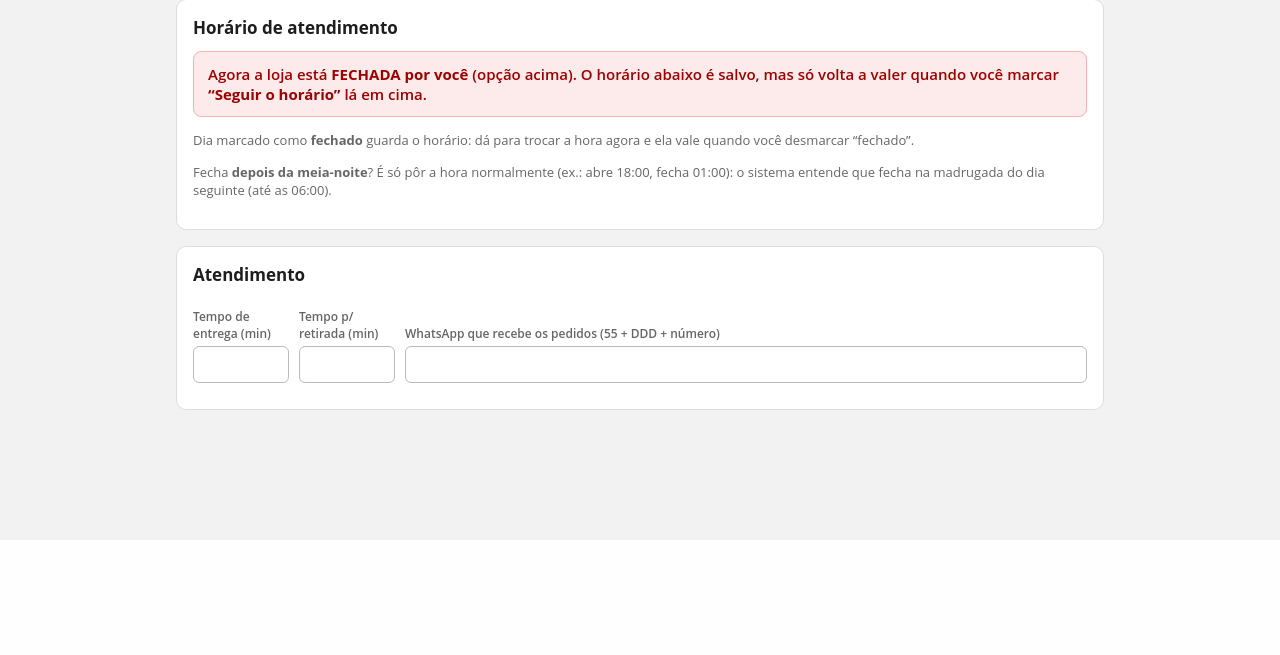
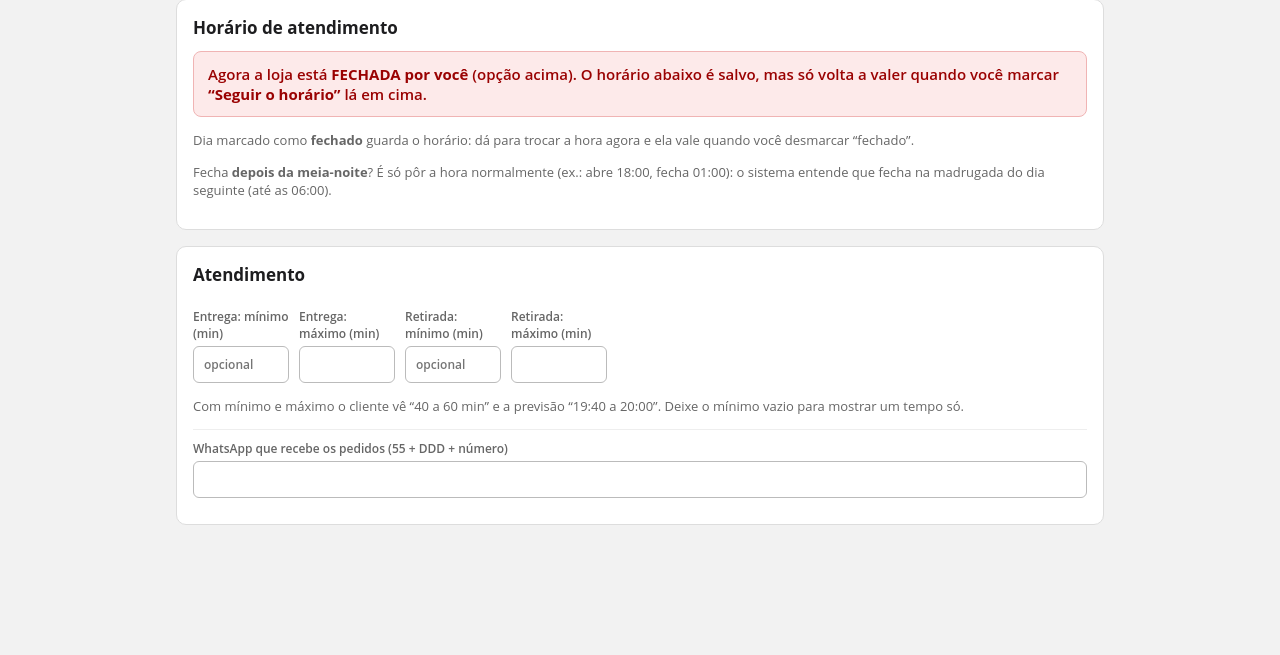
Before and after one commit to dunnitec/sneppizzaria, a Flask app: template app/templates/admin/store.html in a window 1280 px wide. Shown: the part 2063-2718 px from the top of the page. Before the commit the page ends 2603 px from the top, so only its background shows below. Run offline with Flask 3, Linux system fonts and the light colour scheme; the template is opened without the code that fills it, so the values that code supplies are empty.

Commit message:
Tempo mínimo e máximo de entrega e de retirada ("40 a 60 min", previsão "19:40 a 20:00"); site deixa claro que o Sim volta ao cardápio
Co-Authored-By: Claude Opus 5.5 <noreply@anthropic.com>

```diff
--- a/app/routes/account.py
+++ b/app/routes/account.py
@@ -109,7 +109,7 @@ def order_summary(order, slug):
         "status": ORDER_STATUSES.get(order.status, order.status),
         "status_code": order.status,
         "total": float(order.total),
-        "eta": _hm(order.eta_at),
+        "eta": order.eta_text() or None,
         "items": [f"{i.quantity}x {item_view(i)['head']}" for i in order.items][:6],
         "track_url": url_for("account.track", slug=slug, token=order.track_token) if order.track_token else None,
     }
@@ -249,7 +249,7 @@ def track(slug, token):
     show_pix = (order.payment_method == "Pix" and order.channel == "site" and not order.pix_paid_at
                 and order.status != "cancelado" and not order.fee_pending)
     return render_template(
-        "track.html", tenant=tenant, o=order, steps=track_steps(order), eta=_hm(order.eta_at),
+        "track.html", tenant=tenant, o=order, steps=track_steps(order), eta=order.eta_text(),
         created=local_time(order.created_at), status=ORDER_STATUSES.get(order.status, order.status),
         first_name=(order.customer_name or "").split(" ")[0], channel=CHANNELS.get(order.channel, ""),
         pix=for_order(tenant, order) if show_pix else None,
--- a/app/routes/admin.py
+++ b/app/routes/admin.py
@@ -34,7 +34,7 @@ from app.models import (
     utcnow,
 )
 from app.routes.public import get_tenant_or_404
-from app.services.hours import STORE_TZ, is_open, local_time, status_text, work_day
+from app.services.hours import STORE_TZ, is_open, local_time, status_text, wait_text, work_day
 from app.services.business import TYPES as BUSINESS_TYPES
 from app.services.business import biz, kind_order
 from app.services.plans import blocked_feature
@@ -138,7 +138,7 @@ def _template_context():
     return {"tenant": g.tenant, "admin": g.admin, "store_open": is_open(g.tenant),
             "is_owner": bool(g.admin and g.admin.role == "dono"), "pending_count": pending, "kinds": KINDS,
             "biz": biz(g.tenant), "kind_order": kind_order(g.tenant), "business_types": BUSINESS_TYPES,
-            "has_feature": lambda feature: has_feature(g.tenant, feature),
+            "has_feature": lambda feature: has_feature(g.tenant, feature), "wait_text": wait_text,
             "blocked_tab": lambda endpoint: blocked_feature(g.tenant, endpoint)}
 
 
@@ -1057,10 +1057,22 @@ def _minutes_field(text, what):
     return value
 
 
+def _min_field(text, top, what):
+    """Tempo mínimo (opcional): vazio = um tempo só; tem que ser menor que o máximo."""
+    if not str(text or "").strip():
+        return None
+    low = _minutes_field(text, f"Tempo mínimo de {what}")
+    if low >= top:
+        raise FormError(f"O tempo mínimo de {what} tem que ser menor que o máximo ({top} min).")
+    return low
+
+
 @admin_bp.route("/loja/tempo", methods=["POST"])
 def store_time():
-    """Botões −5 / +5 do Início: ajusta o tempo de entrega ou de retirada na hora."""
-    field = {"entrega": "eta_minutes", "retirada": "pickup_minutes"}.get(request.form.get("which"))
+    """Botões −5 / +5 do Início: ajusta o tempo de entrega ou de retirada na hora (mínimo e máximo juntos)."""
+    which = request.form.get("which")
+    field = {"entrega": "eta_minutes", "retirada": "pickup_minutes"}.get(which)
+    low_field = {"entrega": "eta_min_minutes", "retirada": "pickup_min_minutes"}.get(which)
     try:
         delta = int(request.form.get("delta", "0"))
     except ValueError:
@@ -1068,9 +1080,13 @@ def store_time():
     if not field or abs(delta) > 60:
         abort(400)
     value = min(MAX_TIME, max(MIN_TIME, getattr(g.tenant, field) + delta))
+    low = getattr(g.tenant, low_field)
+    if low:  # a faixa anda junto: 40 a 60 → 45 a 65
+        low = min(value - 5, max(MIN_TIME, low + delta))
+        setattr(g.tenant, low_field, low if low >= MIN_TIME else None)
     setattr(g.tenant, field, value)
     db.session.commit()
-    flash(f"Tempo de {request.form['which']} agora: {value} min. Vale para os próximos pedidos.", "ok")
+    flash(f"Tempo de {which} agora: {wait_text(g.tenant, which == 'retirada')}. Vale para os próximos pedidos.", "ok")
     return redirect(url_for("admin.index"))
 
 
@@ -1175,6 +1191,8 @@ def store():
             if "eta_minutes" in form:
                 tenant.eta_minutes = _minutes_field(form["eta_minutes"], "Tempo de entrega")
                 tenant.pickup_minutes = _minutes_field(form.get("pickup_minutes"), "Tempo para retirada")
+                tenant.eta_min_minutes = _min_field(form.get("eta_min_minutes"), tenant.eta_minutes, "entrega")
+                tenant.pickup_min_minutes = _min_field(form.get("pickup_min_minutes"), tenant.pickup_minutes, "retirada")
             tenant.whatsapp = whatsapp
             tenant.is_open_override = STORE_STATUS[form["status"]]
             tenant.hours_json = json.dumps(hours)
--- a/app/routes/orders.py
+++ b/app/routes/orders.py
@@ -8,7 +8,6 @@ from flask import Blueprint, jsonify, request, url_for
 from app.extensions import db
 from app.models import PushSubscription
 from app.routes.public import get_tenant_or_404
-from app.services.hours import local_time
 from app.services.order_create import place_order
 from app.services.pix import for_order
 from app.services.plans import has as has_feature
@@ -44,7 +43,7 @@ def create_order(slug):
         subtotal=float(order.subtotal),
         delivery_fee=float(delivery_fee) if delivery_fee is not None else None,
         total=float(order.total),
-        eta=local_time(order.eta_at).strftime("%H:%M"),
+        eta=order.eta_text(),
         eta_label="Previsão de entrega" if order.delivery else "Pronto para retirar",
         pix=pix,
         discount=float(order.discount),
--- a/app/services/menu_data.py
+++ b/app/services/menu_data.py
@@ -75,7 +75,7 @@ def data_from_db(tenant, order_url, assets):
     import json
 
     from app.models import Addon, Border, Category, Neighborhood
-    from app.services.hours import is_open, open_hours
+    from app.services.hours import is_open, open_hours, wait_text
     from app.services.photos import photo_url
     from app.services.geo import km_on
     from app.services.business import biz
@@ -147,7 +147,8 @@ def data_from_db(tenant, order_url, assets):
             "instagram": tenant.instagram,
             "whatsapp": tenant.whatsapp,
             "accepted_payments": tenant.accepted_payments or "",
-            "eta": f"~{tenant.eta_minutes} min",
+            "eta": wait_text(tenant, withdraw=False, approx="~"),  # "40 a 60 min" (Loja → Atendimento)
+            "pickup_eta": wait_text(tenant, withdraw=True, approx="~"),
             "eta_minutes": tenant.eta_minutes,
             "pickup_minutes": tenant.pickup_minutes,
         },
--- a/app/services/push.py
+++ b/app/services/push.py
@@ -16,7 +16,7 @@ from flask import current_app, url_for
 from app.extensions import db
 from app.models import PushSubscription, utcnow
 from app.services.plans import has as has_feature
-from app.services.hours import local_time
+
 
 _pool = ThreadPoolExecutor(max_workers=4)
 
@@ -92,11 +92,11 @@ def notify_order(tenant, order, event):
     """Pedido mudou: confirmado, saiu, cancelado, Pix recebido ou retirada pronta."""
     if order.channel != "site" and event != "saiu":
         return 0
-    eta = local_time(order.eta_at).strftime("%H:%M") if order.eta_at else ""
+    eta = order.eta_text()
     messages = {
         "confirmado": (f"Pedido #{order.ticket} confirmado ✓",
                        f"{'Previsão de entrega' if order.delivery else 'Pronto para retirar'}: {eta}." if eta else "Já estamos preparando."),
-        "saiu": ("Seu pedido saiu para entrega 🛵", f"Pedido #{order.ticket}" + (f" chega por volta das {eta}." if eta else " está a caminho.")),
+        "saiu": ("Seu pedido saiu para entrega 🛵", f"Pedido #{order.ticket}" + (f" chega entre {eta.replace(' a ', ' e ')}." if " a " in eta else f" chega por volta das {eta}." if eta else " está a caminho.")),
         "cancelado": (f"Pedido #{order.ticket} cancelado", "Ficou com dúvida? Fale com a pizzaria pelo WhatsApp."),
         "pix": ("Pix recebido ✓", f"O pagamento do pedido #{order.ticket} foi confirmado."),
         "pronto": ("Seu pedido está pronto! 🍕", f"Pedido #{order.ticket} pronto para retirar. Pode vir buscar."),
--- a/app/services/whatsapp.py
+++ b/app/services/whatsapp.py
@@ -83,7 +83,7 @@ def build_order_message(tenant, ticket, order, cart, delivery_fee, subtotal, tot
                      + (" (sem a entrega)" if delivery_fee is None and not order.get("withdraw") else ""))
     if order.get("eta"):  # previsão, como no iFood: entrega chega às HH:MM; retirada fica pronta às HH:MM
         lines += ["", f"*Previsão de entrega: {order['eta']}*" if not order.get("withdraw")
-                  else f"*Pronto para retirar às {order['eta']}*"]
+                  else f"*Pronto para retirar{':' if ' a ' in order['eta'] else ' às'} {order['eta']}*"]
 
     return "\n".join(lines)
 
--- a/app/static/css/delivery.css
+++ b/app/static/css/delivery.css
@@ -486,6 +486,7 @@ footer .st.open{color:var(--ok)}
 .more-q{display:flex;flex-direction:column;gap:12px;padding:8px 0}
 .more-q button{padding:16px;border-radius:12px;font-size:17px;font-weight:700;cursor:pointer;border:2px solid var(--red);background:var(--card);color:var(--text)}
 .more-q .more-no{background:var(--red);color:#fff}
+.more-q small{display:block;margin-top:6px;font-size:13px;font-weight:400;opacity:.8}
 .more-q button.on{outline:3px solid var(--ok);outline-offset:2px}
 /* meio a meio com outra linha (Premium com Doces) e pedaços do tamanho */
 .mix-sep{padding:10px 4px 4px;font-weight:700;font-size:13px;color:var(--muted);text-transform:uppercase;letter-spacing:.03em}
--- a/app/static/js/delivery.js
+++ b/app/static/js/delivery.js
@@ -263,7 +263,7 @@ function renderStep(){
   } else if(st.type==="more"){
     const drinkNext=SITE.offer_drink&&drinkList().length;
     t="Quer pedir mais alguma pizza?"; sub=drinkNext?"Se não, seguimos para a bebida e o pagamento.":"Se não, seguimos para o pagamento.";
-    body=`<div class="more-q"><button class="more-yes${F.more===true?" on":""}" onclick="moreAnswer(true)">🍕 Sim, quero mais uma pizza</button><button class="more-no${F.more===false?" on":""}" onclick="moreAnswer(false)">Não, continuar ›</button></div>`;
+    body=`<div class="more-q"><button class="more-yes${F.more===true?" on":""}" onclick="moreAnswer(true)">🍕 Sim, quero mais uma pizza<small>Esta pizza fica guardada na cesta e você volta ao cardápio para escolher a próxima.</small></button><button class="more-no${F.more===false?" on":""}" onclick="moreAnswer(false)">Não, continuar ›</button></div>`;
     nextLbl="";
   } else if(st.type==="drink"){
     const got=drinkPicked();
--- a/app/templates/admin/home.html
+++ b/app/templates/admin/home.html
@@ -38,11 +38,11 @@
 <section class="card times">
   <h2>Tempo agora</h2>
   <p class="hint">O cliente vê a previsão quando faz o pedido (ex.: pediu 20:00 com 50 min → chega 20:50). Numa noite cheia, aumente aqui.</p>
-  {% for which, label, value in [('entrega', 'Entrega', tenant.eta_minutes), ('retirada', 'Retirada no balcão', tenant.pickup_minutes)] %}
+  {% for which, label, value in [('entrega', 'Entrega', wait_text(tenant, False)), ('retirada', 'Retirada no balcão', wait_text(tenant, True))] %}
   <div class="time-row">
     <span class="time-label">{{ label }}</span>
     <form method="post" action="{{ url_for('admin.store_time') }}">{{ csrf() }}<input type="hidden" name="which" value="{{ which }}"><button name="delta" value="-5" class="ghost" aria-label="Diminuir 5 minutos">−5</button></form>
-    <b class="time-value">{{ value }} min</b>
+    <b class="time-value">{{ value }}</b>
     <form method="post" action="{{ url_for('admin.store_time') }}">{{ csrf() }}<input type="hidden" name="which" value="{{ which }}"><button name="delta" value="5" class="ghost" aria-label="Aumentar 5 minutos">+5</button></form>
   </div>
   {% endfor %}
--- a/app/templates/admin/label.html
+++ b/app/templates/admin/label.html
@@ -57,7 +57,7 @@
   {% if pickup %}<div class="pickup">★ RETIRADA NA LOJA ★</div>{% endif %}
   <div class="meta">{{ (o.created_at|local_time).strftime('%d/%m %H:%M') if o.created_at }} · {{ channel_labels[o.channel] }}{% if o.dispatch %} · Comanda {{ o.dispatch.number }} · {{ o.dispatch.courier.name }}{% endif %}</div>
 
-  {% if o.eta_at %}<div class="eta">PREVISÃO {{ (o.eta_at|local_time).strftime('%H:%M') }}</div>{% endif %}
+  {% if o.eta_at %}<div class="eta">PREVISÃO {{ o.eta_text() }}</div>{% endif %}
   {% if o.customer_name %}<div class="who">{{ o.customer_name }}{% if o.customer_phone %} · {{ o.customer_phone|any_phone }}{% endif %}</div>{% endif %}
   {% if o.delivery %}
   <div class="addr">{% if o.residence_text() %}<b>{{ o.residence_text()|upper }}</b><br>{% endif %}{{ o.street }}, {{ o.number }}{% if o.complement %} · {{ o.complement }}{% endif %}<br><b>{{ o.neighborhood_name }}</b>{% if o.cep %} · <span style="white-space:nowrap">CEP {{ o.cep[:5] }}-{{ o.cep[5:] }}</span>{% endif %}{% if o.reference %}<br>Ref.: {{ o.reference }}{% endif %}</div>
--- a/app/templates/admin/orders.html
+++ b/app/templates/admin/orders.html
@@ -32,7 +32,7 @@
     <span class="status">{{ statuses[o.status] }}</span>
     <span class="tag">{{ channel_labels[o.channel] }}{% if o.table_label %} {{ o.table_label }}{% endif %}</span>
     <span class="tag {{ 'tag-delivery' if o.delivery }}">{{ 'Entrega' if o.delivery else 'Retirada / no local' }}</span>
-    {% if o.eta_at and o.status in ('pendente', 'confirmado', 'saiu') %}<span class="tag tag-eta">Previsão {{ (o.eta_at|local_time).strftime('%H:%M') }}</span>{% endif %}
+    {% if o.eta_at and o.status in ('pendente', 'confirmado', 'saiu') %}<span class="tag tag-eta">Previsão {{ o.eta_text() }}</span>{% endif %}
     {% if o.dispatch %}<span class="tag">Comanda {{ o.dispatch.number }} · {{ o.dispatch.courier.name }}</span>{% endif %}
     <b class="total">{{ o.total|brl }}</b>
   </div>
--- a/app/templates/admin/store.html
+++ b/app/templates/admin/store.html
@@ -117,8 +117,13 @@
   <section class="card">
     <h2>Atendimento</h2>
     <div class="row">
-      <label class="money">Tempo de entrega (min)<input name="eta_minutes" type="number" min="5" max="180" value="{{ tenant.eta_minutes }}" required></label>
-      <label class="money">Tempo p/ retirada (min)<input name="pickup_minutes" type="number" min="5" max="180" value="{{ tenant.pickup_minutes }}" required></label>
+      <label class="money">Entrega: mínimo (min)<input name="eta_min_minutes" type="number" min="5" max="180" value="{{ tenant.eta_min_minutes or '' }}" placeholder="opcional"></label>
+      <label class="money">Entrega: máximo (min)<input name="eta_minutes" type="number" min="5" max="180" value="{{ tenant.eta_minutes }}" required></label>
+      <label class="money">Retirada: mínimo (min)<input name="pickup_min_minutes" type="number" min="5" max="180" value="{{ tenant.pickup_min_minutes or '' }}" placeholder="opcional"></label>
+      <label class="money">Retirada: máximo (min)<input name="pickup_minutes" type="number" min="5" max="180" value="{{ tenant.pickup_minutes }}" required></label>
+    </div>
+    <p class="hint">Com mínimo e máximo o cliente vê “40 a 60 min” e a previsão “19:40 a 20:00”. Deixe o mínimo vazio para mostrar um tempo só.</p>
+    <div class="row">
       <label class="grow">WhatsApp que recebe os pedidos (55 + DDD + número)<input name="whatsapp" value="{{ tenant.whatsapp or '' }}" inputmode="numeric" required></label>
     </div>
   </section>
```
Also changed, not shown: app/models.py (+10 -0 lines), app/services/hours.py (+22 -0 lines), app/services/order_create.py (+6 -4 lines), migrations/versions/d5a1f3b7c9e2_tempo_minimo_e_maximo.py (added, +31 -0 lines), tests/test_eta_range.py (added, +61 -0 lines).
